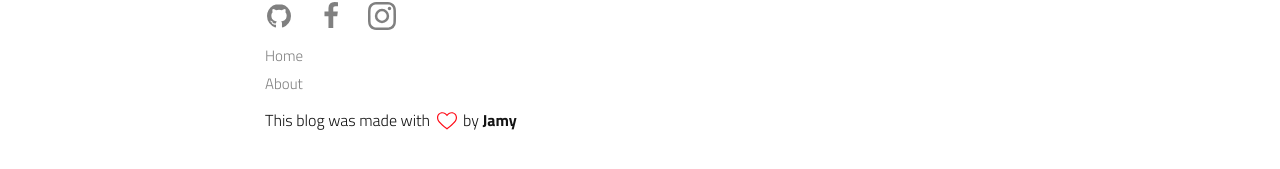
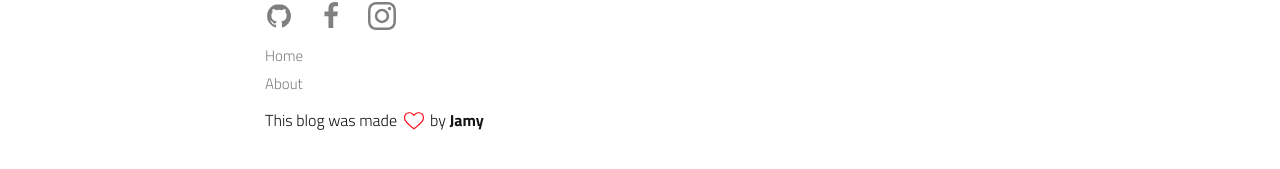
Before and after one commit to crazyjamy/crazyjamy.github.io, a Jekyll site: the page built from about.md, in a window 1280 px wide. Shown: the part 610-779 px from the top of the page. Built offline with Jekyll 4.4.1, drawn with Linux system fonts in a browser that asks for light colours.

Commit message:
Update footer.html

```diff
--- a/_includes/footer.html
+++ b/_includes/footer.html
@@ -37,7 +37,7 @@
         {% endfor %}
         <!-- <li><a class="feed" href="{{ site.url }}{{site.baseurl}}/feed.xml" title="Atom/RSS feed">Feed</a></li> -->
     </ul>
-    <p>This blog was made with <svg class="love"><use xlink:href="#icon-heart"></use></svg> by <span>Jamy</span></p>
+    <p>This blog was made <svg class="love"><use xlink:href="#icon-heart"></use></svg> by <span>Jamy</span></p>
 </footer>
 <script src="{{ "/assets/js/main.js" | prepend: site.baseurl }}"></script>
 {% include stats.html %}
```
